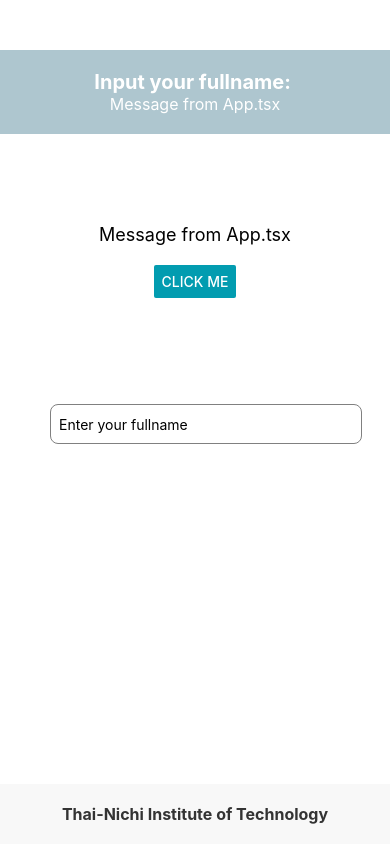
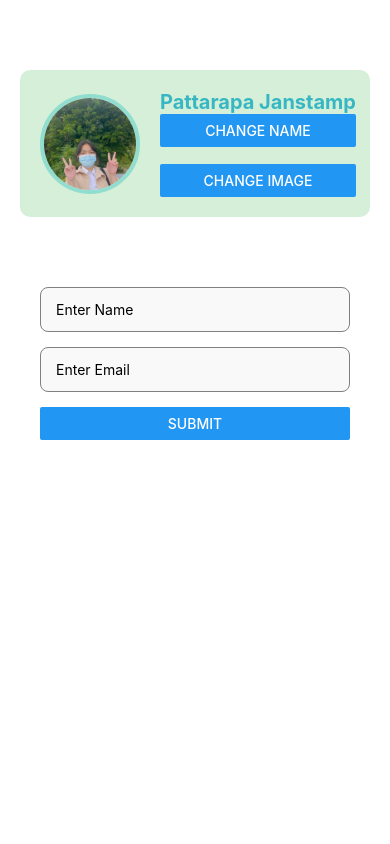
Before and after one commit to PentaYukina/2213110584_ReactNative, a React Native app: screen / in a window 390 px wide. Built offline with nearby package versions, Linux system fonts and the light colour scheme.

Commit message:
Practice3_TextInput Component [August, 03,2024]

```diff
--- a/App.tsx
+++ b/App.tsx
@@ -1,44 +1,16 @@
-import { StatusBar } from "expo-status-bar";
-import React, { useEffect, useState } from "react";
-import { StyleSheet, TextInput, View, Alert } from "react-native";
-import AppFooter from "./components/AppFooter";
-import AppHeader from "./components/AppHeader";
-import Content from "./components/Content";
-import { stylesPractice } from "./styles/styles";
+import { View, Text } from 'react-native'
+import React from 'react'
+import ProfileScreen from './components/ProfileScreen'
+import UseEffectEx from './components/useEffectEx'
 
 
-export default function App(): React.JSX.Element {
-  const [fullname, setFullname] = useState("");
-  const [message, setMessage] = useState("Message from App.tsx");
-  const [FooterMessage, setFooterMessage] = useState(
-    "Thai-Nichi Institute of Technology"
-  );
-
-  useEffect(() => {
-    console.log("Component has mounted");
-  }, []);
-  useEffect(() => {
-    console.log(`Fullname has changed to : ${fullname}`);
-  }, [fullname]); //This will run whenever `fullname' changes
-
-  const handleButtonClick =()=>{
-    Alert.alert("Hello", `Input your fullname : ${fullname}`);
-  };
+const App = ():React.JSX.Element => {
 
   return (
-    <View style={stylesPractice.container}>
-      <AppHeader fullname={fullname} message={message} />
-      {/* <Content message={message} fullname={fullname} /> */}
-      <Content message={message} onButtonClick = {handleButtonClick}/>
-      <AppFooter footerMessage={FooterMessage} />
-      <TextInput
-        style={stylesPractice.input}
-        placeholder="Enter your fullname"
-        value={fullname}
-        onChangeText={setFullname}
-      />
+    <View>
+      <ProfileScreen/>
+    </View>
+  )
+}
 
-      <StatusBar style="auto" />
-    </View>
-  );
-}
+export default App
--- /dev/null
+++ b/components/Login.tsx
@@ -0,0 +1,36 @@
+import { StyleSheet, Text, View, Alert, TextInput, Button } from "react-native";
+import React from "react";
+import { stylesLogin } from "../styles/styles";
+import { useState } from "react";
+
+const Login = (): React.JSX.Element => {
+  const [fullname, setFullname] = useState("");
+  const [email, setEmail] = useState("");
+  const [FooterMessage, setFooterMessage] = useState(
+    "Thai-Nichi Institute of Technology"
+  );
+
+  const handleButtonClick = () => {
+    Alert.alert("Please Enter Name");
+  };
+
+  return (
+    <View style={stylesLogin.container}>
+      <TextInput
+        style={stylesLogin.input}
+        placeholder="Enter Name"
+        value={fullname}
+        onChangeText={setFullname}
+      />
+      <TextInput
+        style={stylesLogin.input}
+        placeholder="Enter Email"
+        value={email}
+        onChangeText={setEmail}
+      />
+      <Button title="SUBMIT" onPress={handleButtonClick} />
+    </View>
+  );
+};
+
+export default Login;
--- a/components/ProfileScreen.tsx
+++ b/components/ProfileScreen.tsx
@@ -1,6 +1,7 @@
 import { StyleSheet, Text, View ,Image,Button} from 'react-native'
 import React, { useState } from 'react'
-import {styles} from '../styles/styles';
+import {stylesProfile, stylesLogin} from '../styles/styles'
+import Login from './Login'
 
 const ProfileScreen = ():React.JSX.Element => {
     const proflieImage = require("../assets/01.jpg");
@@ -14,16 +15,17 @@ const ProfileScreen = ():React.JSX.Element => {
         setImage(image == proflieImage1 ? proflieImage : proflieImage1 )
     }
   return (
-    <View style={styles.container}>
-        <View style={styles.profileContainer}>
-            <Image source={image} style={styles.proflieImage}/>
+    <View style={stylesProfile.container}>
+        <View style={stylesProfile.profileContainer}>
+            <Image source={image} style={stylesProfile.proflieImage}/>
             <View>
-            <Text style={styles.profileName}>{name}</Text>
+            <Text style={stylesProfile.profileName}>{name}</Text>
             <Button title = "Change Name" onPress={handleChangeName}/>
             <Text>{"\n"}</Text>
             <Button title = "Change Image" onPress={handleChangeImage}/>
             </View>
         </View>
+            <Login></Login>
     </View>
   )
 }
--- a/styles/styles.ts
+++ b/styles/styles.ts
@@ -1,6 +1,6 @@
 import { StyleSheet, Text, View } from "react-native";
 
-const styles = StyleSheet.create({
+const stylesProfile = StyleSheet.create({
   container: {
     alignItems: "center",
     padding: 20,
@@ -37,7 +37,7 @@ const stylesPractice = StyleSheet.create({
     padding: 20,
     alignItems: "center",
     justifyContent: "center",
-    marginTop:50
+    marginTop: 50,
   },
   headerText: {
     fontSize: 20,
@@ -84,9 +84,30 @@ const stylesPractice = StyleSheet.create({
     paddingHorizontal: 8,
     width: "80%",
     borderRadius: 8,
-    marginLeft:50,
-    marginBottom:400
+    marginLeft: 50,
+    marginBottom: 400,
   },
 });
 
-export { stylesPractice, styles };
+const stylesLogin = StyleSheet.create({
+  container: {
+    justifyContent: "center",
+    padding: 20,
+    marginTop: 50,
+    backgroundColor: "#ffffff", // ต้งัค่าสีพ้ืนหลงัเป็นสีขาว
+    borderRadius: 10, // เพิ่มความมนให้กบัขอบคอนเทนเนอร์
+    elevation: 3, // เพิ่มเงาให้กบัคอนเทนเนอร์(เฉพาะ Android)
+    width: "100%", // ต้งัความกวา้งของ container ให้เต็มหน้าจอ
+  },
+  input: {
+    height: 45, // เพิ่มความสูงของ TextInput
+    borderColor: "gray", // เปลี่ยนสีขอบเป็นสีเทาอ่อน
+    borderWidth: 1,
+    borderRadius: 8, // เพิ่มความมนให้กบัขอบ TextInput
+    marginBottom: 15, // เพิ่มระยะห่างดา้นล่างระหวา่ ง TextInput
+    paddingHorizontal: 15, // เพิ่มระยะห่างภายใน TextInput
+    backgroundColor: "#f9f9f9", // ต้งัค่าสีพ้ืนหลงัของ TextInput
+  },
+});
+
+export { stylesPractice, stylesProfile, stylesLogin };
```
Also changed, not shown: App3.tsx (added, +44 -0 lines).
